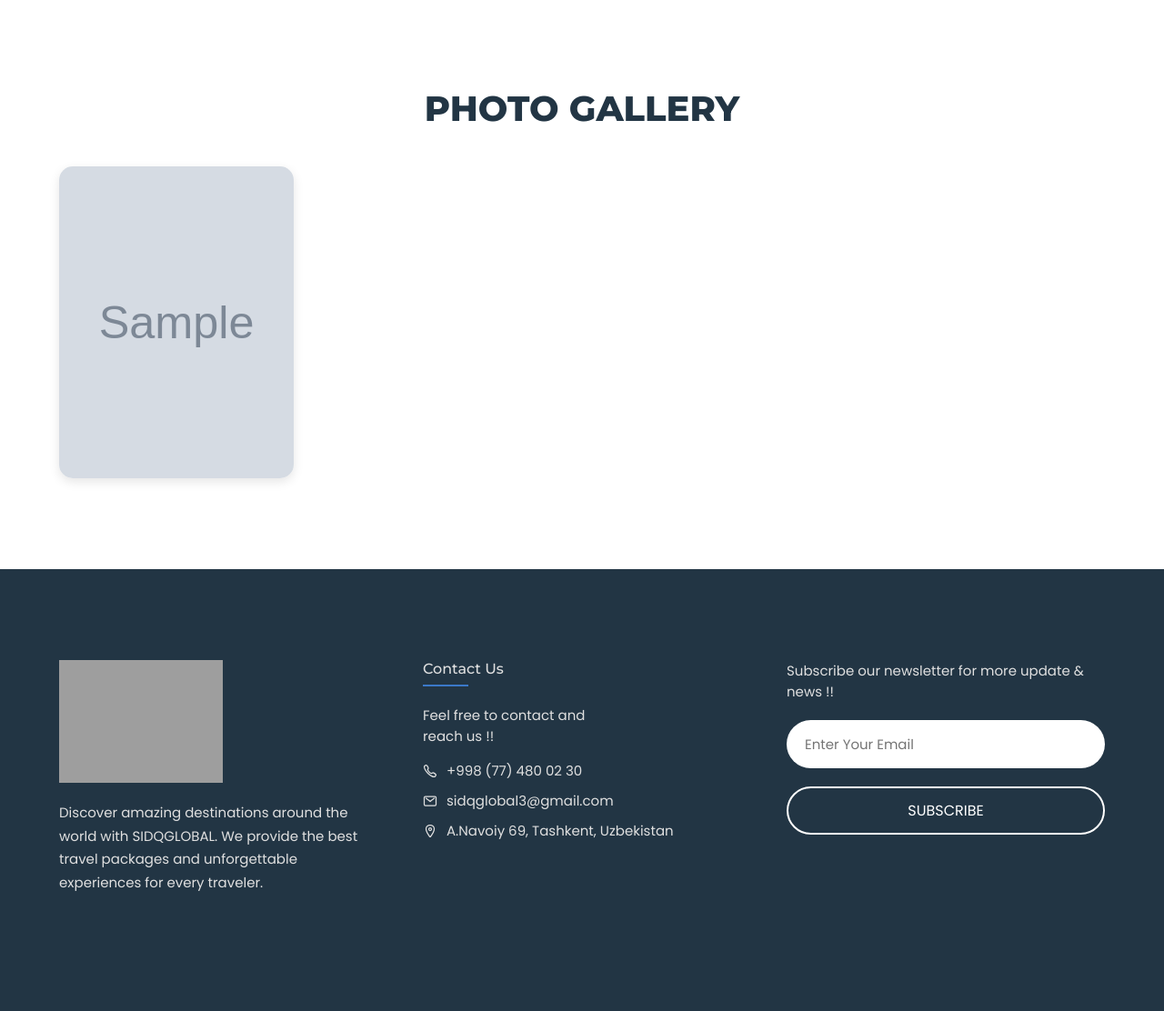
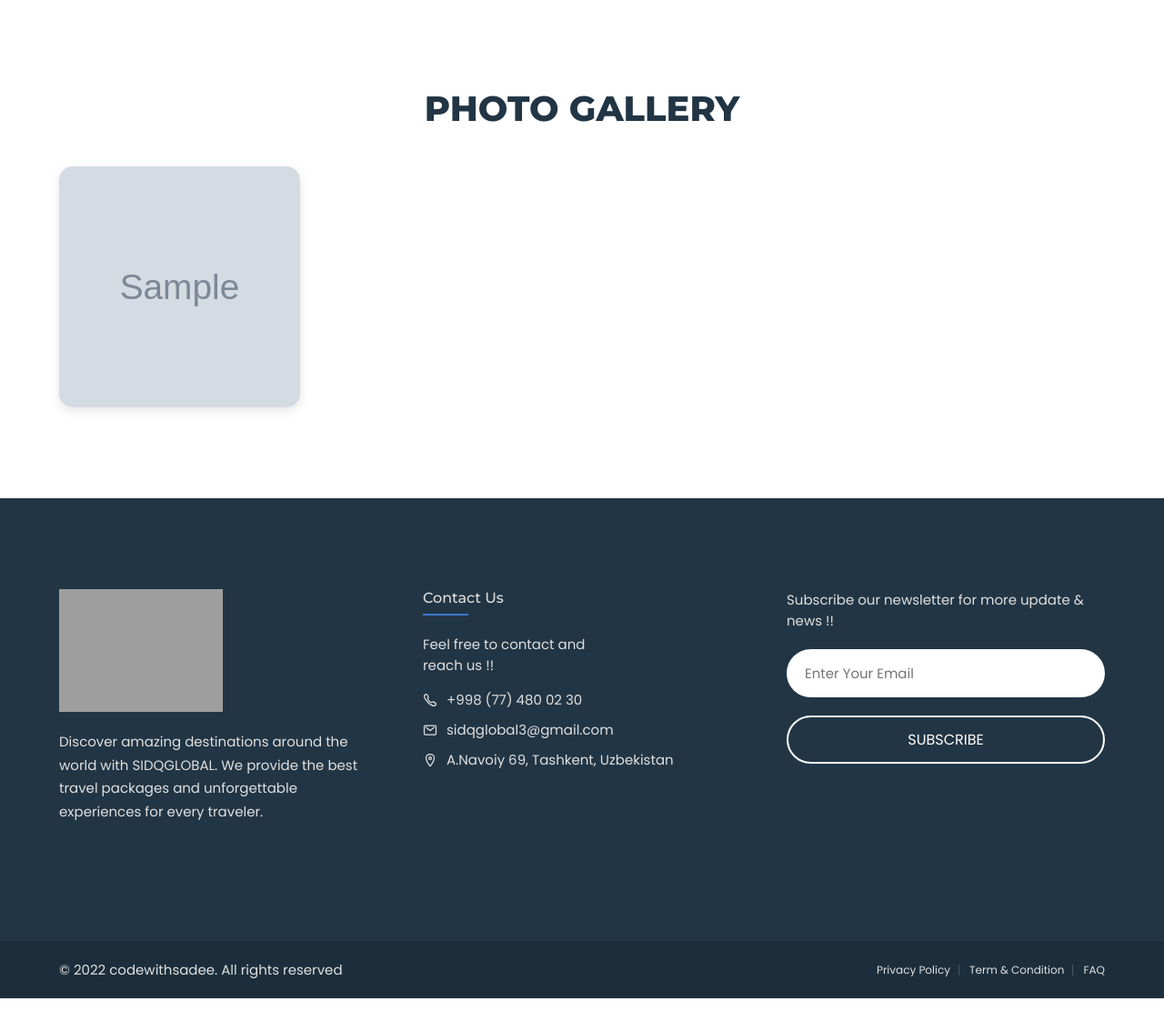
Before and after one commit to urolovforever/travel-site, a Django app: page /en/gallery/ in a window 1280 px wide. Shown: the part 304-1416 px from the top of the page at 91% size. Run offline with Django 4.2, Linux system fonts and the light colour scheme; tables that the repository leaves empty hold one stand-in row (values such as "Sample post"); grey boxes marked "Sample" are stand-in pictures; grey boxes are pictures that could not be loaded.

Commit message:
Fix gallery layout with 12 images per page and square aspect ratio
- Change pagination from 9 to 12 images per page
- Update aspect ratio from 3:4 (portrait) to 1:1 (square) to eliminate empty spaces
- Optimize grid layout for all devices with 12 images:
  * Mobile (default): 2 columns x 6 rows
  * Tablet (580px): 2 columns x 6 rows
  * Tablet+ (768px): 3 columns x 4 rows
  * Desktop (992px): 4 columns x 3 rows
  * Large (1200px+): 4 columns x 3 rows
- Reduce gaps on desktop from 40px to 30px for better spacing
- Ensure all images display uniformly without gaps or overflow
- Fix pagination to show exactly 12 images consistently across all screen sizes

```diff
--- a/gallery/views.py
+++ b/gallery/views.py
@@ -9,7 +9,7 @@ class GalleryView(ListView):
     model = GalleryImage
     template_name = 'tour/gallery.html'
     context_object_name = 'images'
-    paginate_by = 9  # 9 images per page (3x3 grid on desktop)
+    paginate_by = 12  # 12 images per page (4x3 grid on desktop, 3x4 on tablet, 2x6 on mobile)
 
     def get_queryset(self):
         queryset = GalleryImage.objects.all()
--- a/static/css/style.css
+++ b/static/css/style.css
@@ -991,7 +991,7 @@ address {
   box-shadow: 0 4px 12px hsla(0, 0%, 0%, 0.1);
   cursor: pointer;
   transition: all 0.4s cubic-bezier(0.4, 0, 0.2, 1);
-  aspect-ratio: 3 / 4;
+  aspect-ratio: 1 / 1;
 }
 
 .gallery-card:hover {
@@ -1531,8 +1531,8 @@ address {
    */
 
   .gallery-grid {
-    grid-template-columns: repeat(3, 1fr);
-    gap: 40px;
+    grid-template-columns: repeat(4, 1fr);
+    gap: 30px;
   }
 
 }
@@ -1732,6 +1732,7 @@ address {
 
   .gallery-grid {
     grid-template-columns: repeat(4, 1fr);
+    gap: 30px;
   }
 
 }
```
